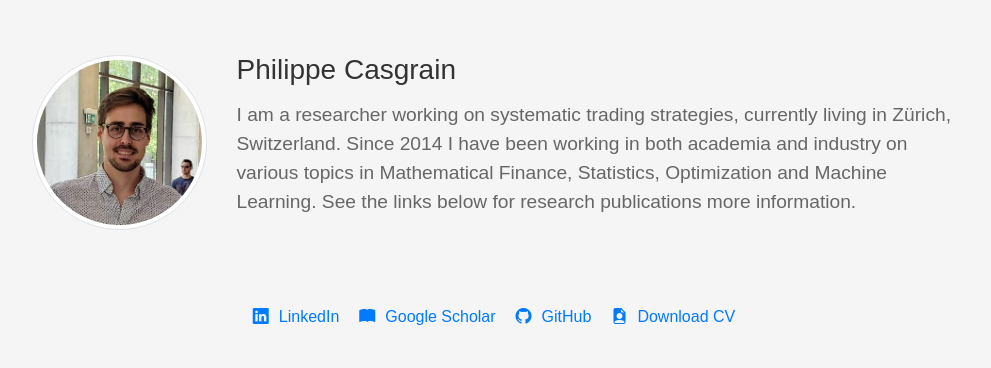
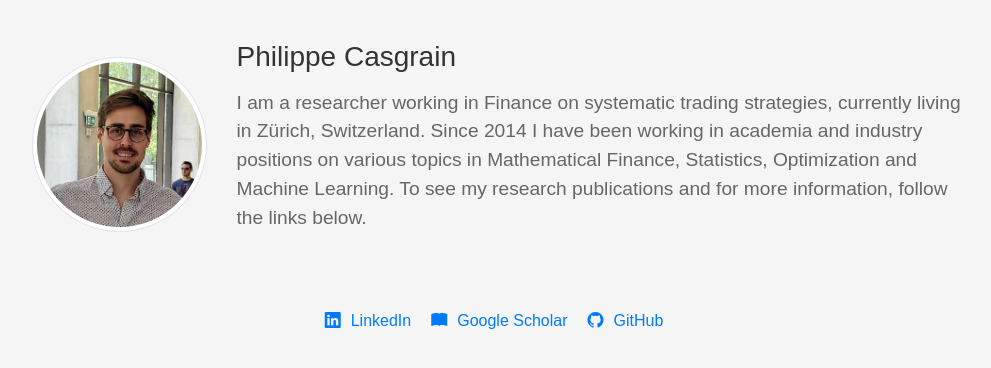
Before and after one commit to p-casgrain/p-casgrain.github.io, a plain HTML site: page index.html in a window 1280 px wide. Shown: the whole page, without its empty margins (146-1137 px from the left). Drawn offline with nearby package versions, Linux system fonts and the light colour scheme.

Commit message:
minor changes

```diff
--- a/index.html
+++ b/index.html
@@ -21,8 +21,8 @@
       color: #333;
     }
     .global-container {
-      /* max-width: 200px; */
-      /* align-items: center;
+      /* padding: 50px;
+      align-items: center;
       justify-content: center; */
     }
     .profile-container {
@@ -84,9 +84,9 @@
       <div class="profile-info">
         <h3>Philippe Casgrain</h3>
         <p class="description">
-          I am a researcher working on systematic trading strategies, currently living in Zürich, Switzerland.
-          Since 2014 I have been working in both academia and industry on various topics in Mathematical Finance, Statistics, Optimization and Machine Learning.
-          See the links below for research publications more information.
+          I am a researcher working in Finance on systematic trading strategies, currently living in Zürich, Switzerland.
+          Since 2014 I have been working in academia and industry positions on various topics in Mathematical Finance, Statistics, Optimization and Machine Learning.
+          To see my research publications and for more information, follow the links below.
         </p>
       </div>
     </div>
@@ -106,11 +106,11 @@
           <span class="bi bi-github"></span> GitHub
         </a>
       </div>
-      <div class="link-item">
+      <!-- <div class="link-item">
         <a href="cv.pdf" download>
           <span class="bi bi-file-earmark-person-fill"></span> Download CV
         </a>
-      </div>
+      </div> -->
     </div>
     </div>
 </body>
```
Also changed, not shown: content.js (deleted, +0 -11 lines), 6 other files.
